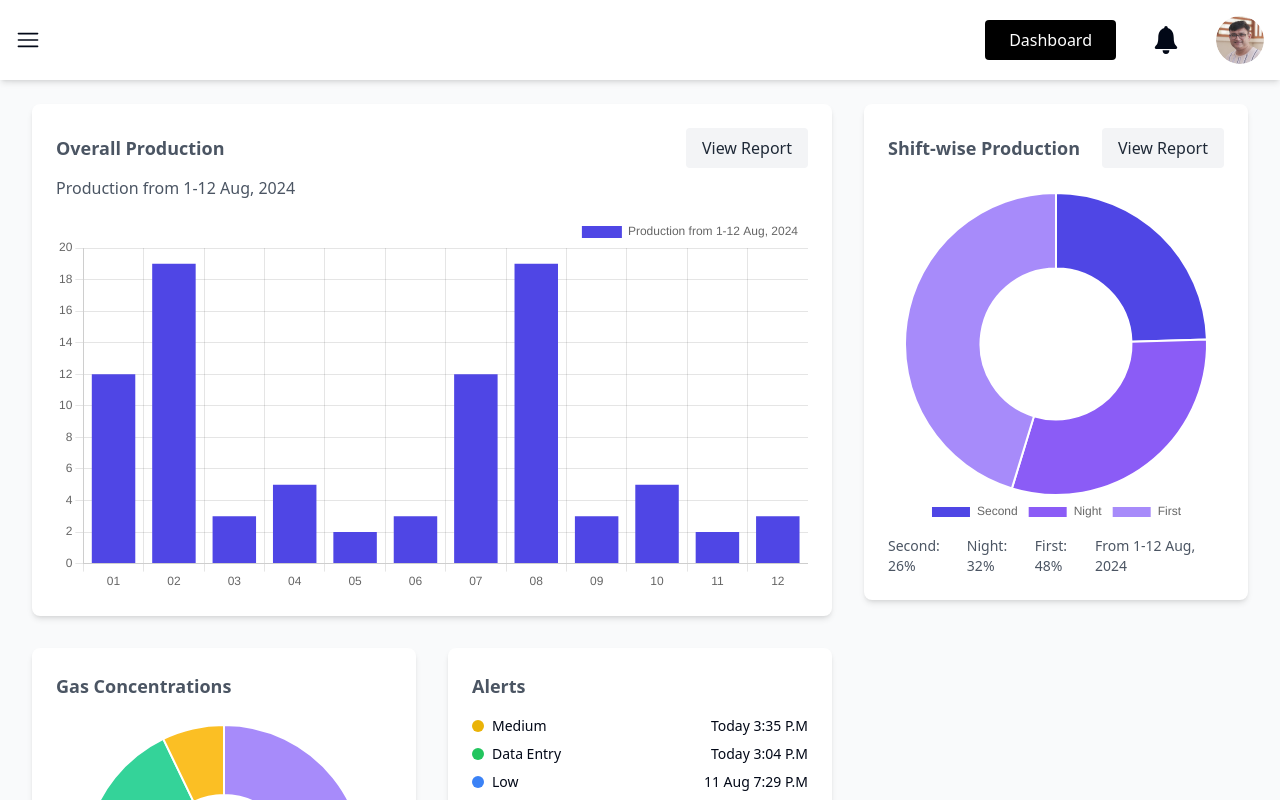
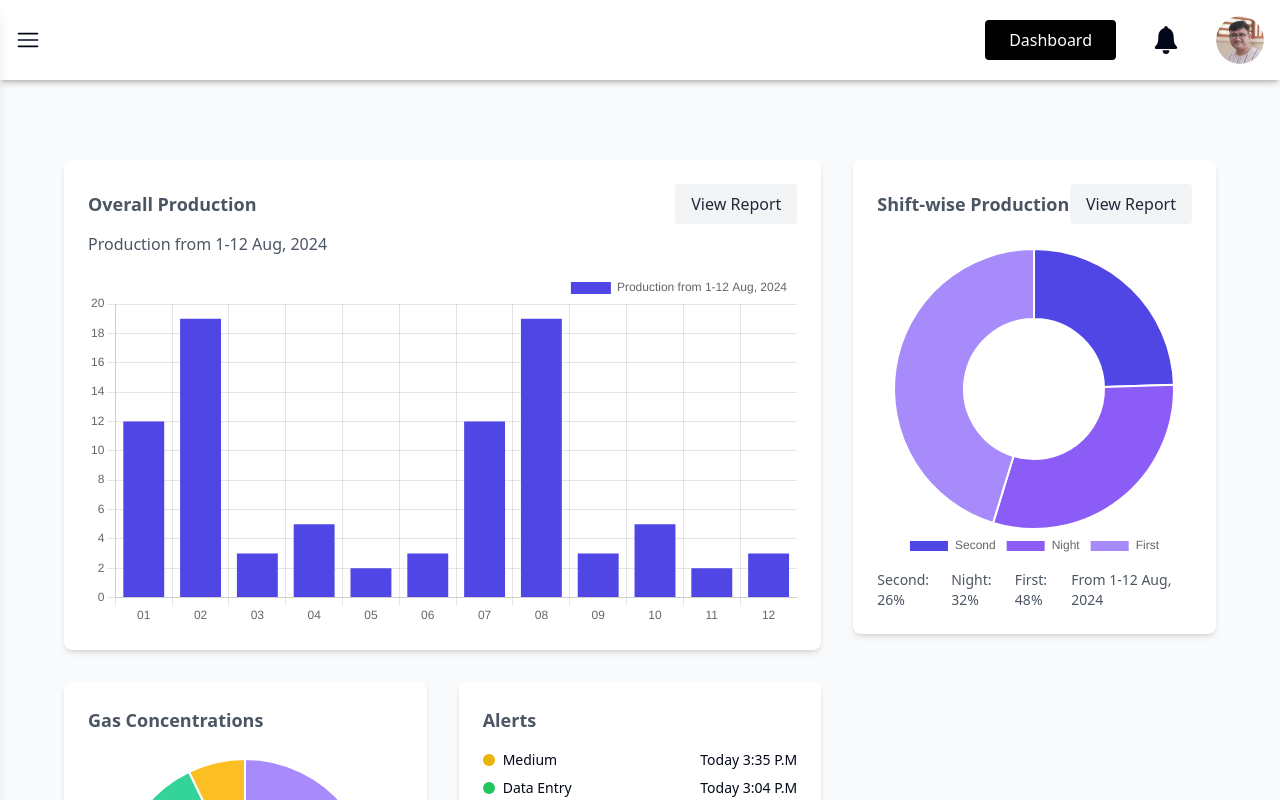
Before and after one commit to Subhampops/khan-abhilekh, a React (Vite) app in the folder Frontend/: page /dashboard in a window 1280 px wide. Shown: the top 800 px of the page. Built offline with nearby package versions, Linux system fonts and the light colour scheme.

Commit message:
components wrap

```diff
--- a/Frontend/src/components/Home/Analyzer.jsx
+++ b/Frontend/src/components/Home/Analyzer.jsx
@@ -3,6 +3,9 @@ import { Container, Grid, Card, CardContent, Typography, Table, TableHead, Table
 import { LineChart, Line, XAxis, YAxis, CartesianGrid, Tooltip, Legend, BarChart, Bar, PieChart, Pie, Cell, ResponsiveContainer } from "recharts";
 import { MapContainer, TileLayer, GeoJSON } from 'react-leaflet';
 import 'leaflet/dist/leaflet.css';
+import Sidebar from './Sidebar';
+import Topbar from "./Topbar";
+
 
 // Sample Data
 const riskData = [
@@ -32,6 +35,12 @@ const riskScenarios = [
 ];
 
 const Analyzer = () => {
+    const [isSidebarOpen, setIsSidebarOpen] = useState(false);
+
+    // Toggle Sidebar
+    const toggleSidebar = () => {
+        setIsSidebarOpen(!isSidebarOpen);
+    };
   const [heatmapData, setHeatmapData] = useState([]);
   const [riskScenariosData, setRiskScenariosData] = useState(riskScenarios);
 
@@ -44,7 +53,12 @@ const Analyzer = () => {
 
   return (
     <div className="flex flex-col bg-gray-200 pt-32 min-h-screen">
-      <Container className="flex-1 p-8">
+        <Sidebar isSidebarOpen={isSidebarOpen} toggleSidebar={toggleSidebar} />
+      <div className={`flex-1 p-8 relative transition-all duration-300 ${
+                    isSidebarOpen ? 'ml-64' : 'ml-0'
+                }`}>
+                    <Topbar isSidebarOpen={isSidebarOpen} toggleSidebar={toggleSidebar} />
+                    <Container className="flex-1 p-8">
         <Grid container spacing={4}>
           {/* Risk Dashboard */}
           <Grid item xs={12} md={6} lg={4}>
@@ -166,6 +180,8 @@ const Analyzer = () => {
           </Grid>
         </Grid>
       </Container>
+                </div>
+
     </div>
   );
 };
--- a/Frontend/src/components/Home/Dashboard.jsx
+++ b/Frontend/src/components/Home/Dashboard.jsx
@@ -12,6 +12,10 @@ import {
   Legend,
 } from 'chart.js';
 import { Bar, Line, Doughnut } from 'react-chartjs-2';
+import Sidebar from './Sidebar';
+import Topbar from "./Topbar";
+import { useState } from 'react';
+
 
 // Register required components
 ChartJS.register(
@@ -27,6 +31,12 @@ ChartJS.register(
 );
 
 const Dashboard = () => {
+  const [isSidebarOpen, setIsSidebarOpen] = useState(false);
+
+    // Toggle Sidebar
+    const toggleSidebar = () => {
+        setIsSidebarOpen(!isSidebarOpen);
+    };
   const barChartData = {
     labels: ['01', '02', '03', '04', '05', '06', '07', '08', '09', '10', '11', '12'],
     datasets: [
@@ -111,19 +121,12 @@ const Dashboard = () => {
   };
 
   return (
-    <div className="p-8 bg-gray-50 min-h-screen">
-      {/* Header */}
-      <div className="flex justify-between items-center mb-8">
-        <button className="text-gray-600 hover:text-black">
-          <i className="fas fa-arrow-left"></i>
-        </button>
-        <h1 className="text-xl font-bold text-gray-800">Dashboard</h1>
-        <div className="flex items-center space-x-4">
-          <img src="/assets/p.png" alt="Profile" className="w-10 h-10 rounded-full cursor-pointer" />
-        </div>
-      </div>
-
-      {/* Dashboard Content */}
+    <div className="p-8 bg-gray-50 min-h-screen pt-32">
+       {/* Sidebar */}
+       <Sidebar isSidebarOpen={isSidebarOpen} toggleSidebar={toggleSidebar} />
+        <div className={`flex-1 p-8 relative transition-all duration-300 ${isSidebarOpen ? 'ml-64' : 'ml-0'}`}>
+          <Topbar isSidebarOpen={isSidebarOpen} toggleSidebar={toggleSidebar} />
+          {/* Dashboard Content */}
       <div className="grid grid-cols-1 lg:grid-cols-3 gap-8">
         {/* Overall Production */}
         <div className="col-span-2">
@@ -219,6 +222,10 @@ const Dashboard = () => {
           </div>
         </div>
       </div>
+        </div>
+
+
+
     </div>
   );
 };
--- a/Frontend/src/components/Home/EntryForm.jsx
+++ b/Frontend/src/components/Home/EntryForm.jsx
@@ -2,8 +2,16 @@ import React, { useState } from "react";
 import { useNavigate } from "react-router-dom";
 import { ArrowBackIcon } from "@chakra-ui/icons";
 import axios from 'axios'; // Make sure to install axios with `npm install axios`
+import Sidebar from './Sidebar';
+import Topbar from "./Topbar";
 
 const EntryForm = () => {
+  const [isSidebarOpen, setIsSidebarOpen] = useState(false);
+
+    // Toggle Sidebar
+    const toggleSidebar = () => {
+        setIsSidebarOpen(!isSidebarOpen);
+    };
   const navigate = useNavigate();
   const [isChatOpen, setChatOpen] = useState(false);
   const [formData, setFormData] = useState({
@@ -47,9 +55,14 @@ const EntryForm = () => {
   };
 
   return (
-    <div className="min-h-screen bg-gray-50 p-8">
+    <div className="min-h-screen bg-gray-50 p-8 pt-14">
       {/* Back Button */}
-      <button
+      <Sidebar isSidebarOpen={isSidebarOpen} toggleSidebar={toggleSidebar} />
+      <div className={`flex-1 p-8 relative transition-all duration-300 ${
+                    isSidebarOpen ? 'ml-64' : 'ml-0'
+                }`}>
+                  <Topbar isSidebarOpen={isSidebarOpen} toggleSidebar={toggleSidebar} />
+                  <button
         onClick={() => navigate(-1)}
         className="mb-6 flex items-center bg-transparent text-black hover:bg-black hover:text-white border border-black py-2 px-4 rounded">
         <ArrowBackIcon className="mr-2" />
@@ -187,6 +200,8 @@ const EntryForm = () => {
           </div>
         )}
       </div>
+                </div>
+
 
       {/* Chatbot */}
       {isChatOpen && <Chatbot />}
--- a/Frontend/src/components/Home/Support.jsx
+++ b/Frontend/src/components/Home/Support.jsx
@@ -2,7 +2,8 @@ import React from "react";
 import { useState } from 'react';
 import { Container, Grid, Card, CardContent, Typography, Button, TextField, Divider } from "@mui/material";
 import YouTube from 'react-youtube';
-import Sidebar from "./Sidebar";
+import Sidebar from './Sidebar';
+import Topbar from "./Topbar";
 
 const trainingVideos = [
   { id: "dQw4w9WgXcQ", title: "Mine Safety Basics" },
@@ -32,7 +33,11 @@ const Support = () => {
     <div style={{ paddingTop: '102px', paddingBottom: '102px', backgroundColor: '#f5f5f5', minHeight: '100vh' }}>
         {/* Sidebar */}
         <Sidebar isSidebarOpen={isSidebarOpen} toggleSidebar={toggleSidebar} />
-      <Container>
+        <div className={`flex-1 p-8 relative transition-all duration-300 ${
+                    isSidebarOpen ? 'ml-64' : 'ml-0'
+                }`}>
+                    <Topbar isSidebarOpen={isSidebarOpen} toggleSidebar={toggleSidebar} />
+                    <Container>
         {/* Training Videos Section */}
         <Grid container spacing={4} style={{ marginBottom: '40px' }}>
           <Grid item xs={12}>
@@ -124,6 +129,8 @@ const Support = () => {
           </Grid>
         </Grid>
       </Container>
+                </div>
+
     </div>
   );
 };
```
